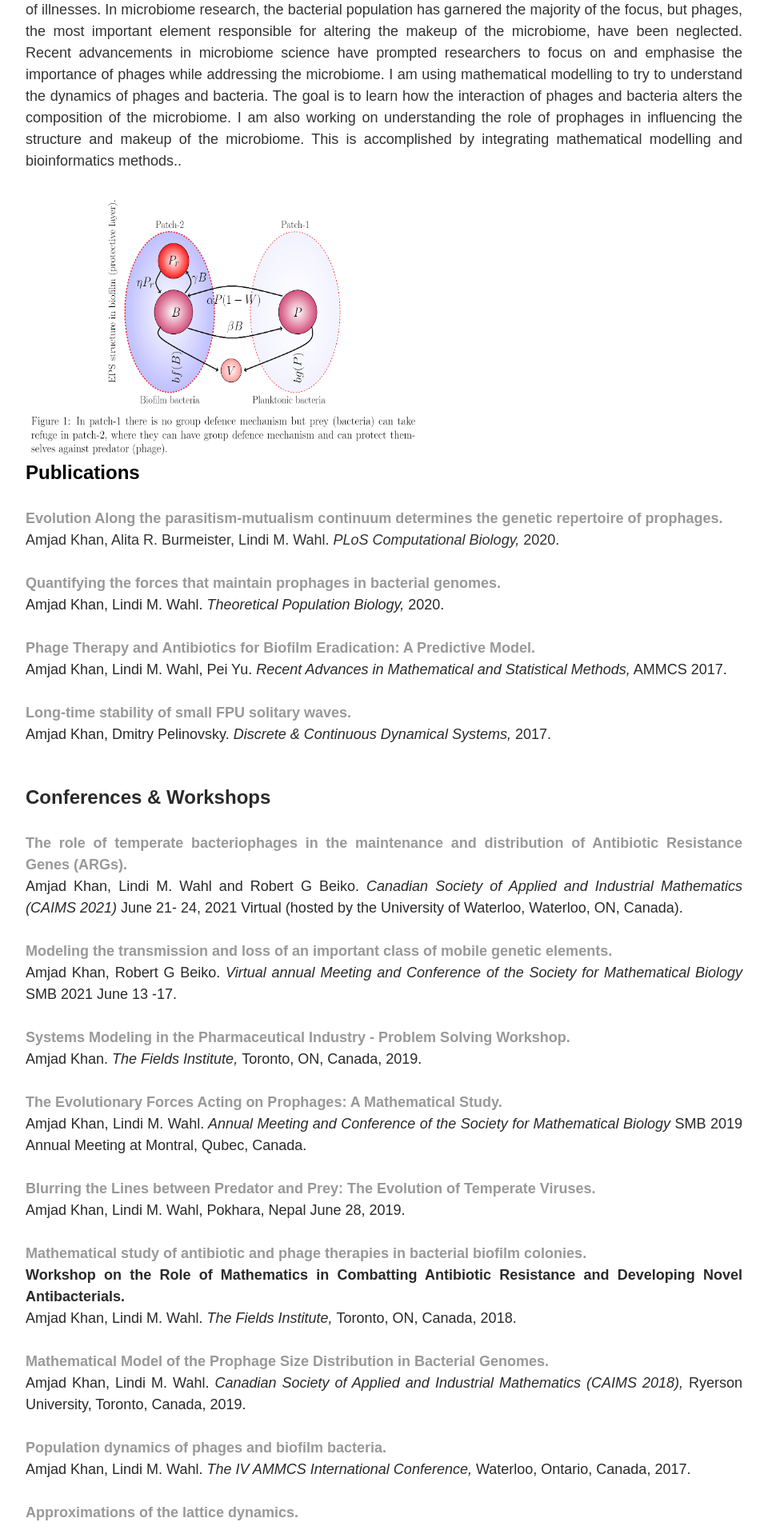
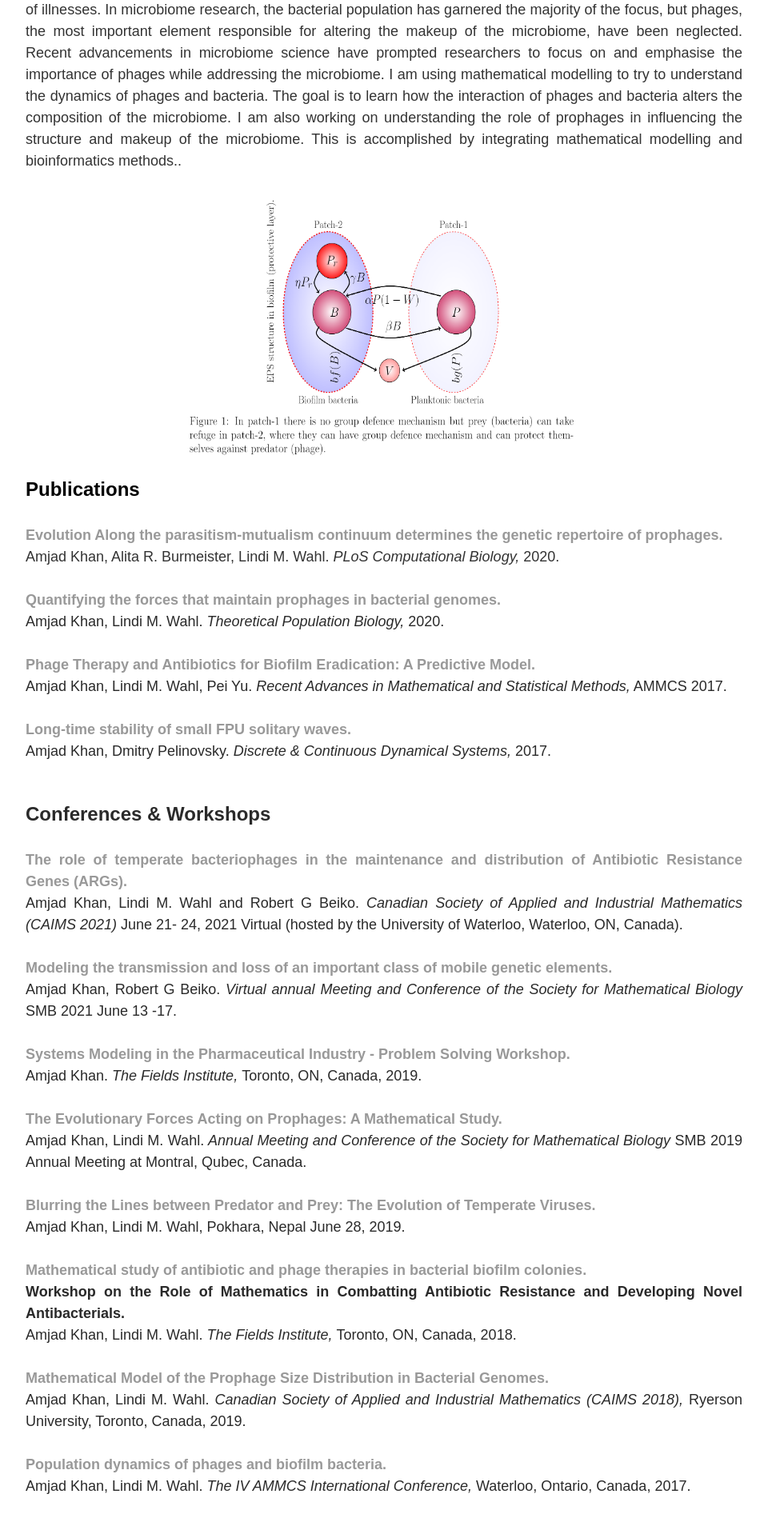
Before and after one commit to MathBioInfo/amjadkhan, a Jekyll site: the page built from Research/index.html, in a window 1280 px wide. Shown: the part 1072-2975 px from the top of the page at 80% size, without its empty margins (160-1120 px from the left). Built offline with Jekyll 4.4.1, drawn with Linux system fonts in a browser that asks for light colours.

Commit message:
Update index.html

```diff
--- a/Research/index.html
+++ b/Research/index.html
@@ -52,7 +52,7 @@ title: About my research
 			how the interaction of phages and bacteria alters the composition of the microbiome. I am also working on understanding the role of prophages in influencing
 			the structure and makeup of the microbiome. This is accomplished by integrating mathematical modelling and bioinformatics methods.</b>.</p>
 
-				<img src="phages.png" alt="microbiome" width="500" height="333" class="center">
+				<center><img src="phages.png" alt="microbiome" width="500" height="333"></center>
 			<!--<h3> Pulications</p>-->
 			<!--<div class="paragraph"><font color="#2a2a2a" size="3">-->
 	<br><font size="5"><b>Publications</b></font><br>
```
